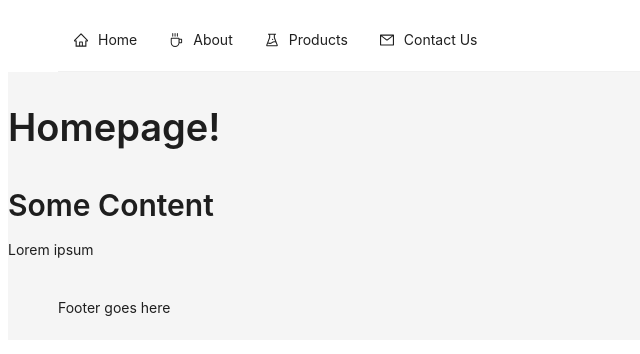
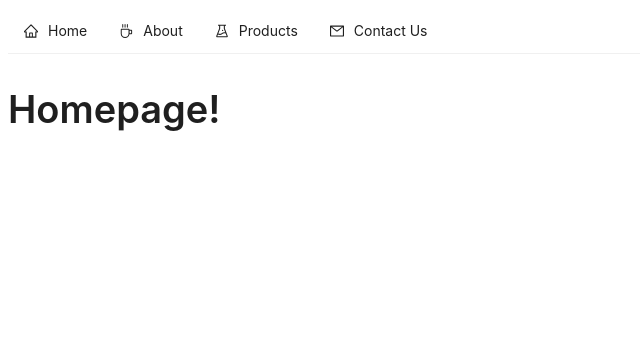
Before and after one commit to lsapundzic/b2b-store-frontend, a Next.js app: page / in a window 1280 px wide. Shown: the top 354 px of the page, without its empty margins (0-640 px from the left). Built offline with nearby package versions, Linux system fonts and the light colour scheme.

Commit message:
Fetching not resolved

```diff
--- a/app/layout.js
+++ b/app/layout.js
@@ -1,24 +1,20 @@
-"use client";
+// "use client";
 
 // Google fonts
 import { Inter } from "next/font/google";
 
 // Project components
-import { Layout } from "antd";
+
 import Navbar from "@/app/components/Navbar";
-import { Footer } from "antd/es/layout/layout";
-
-// AntD imports
-const { Header, Content } = Layout;
 
 const inter = Inter({ subsets: ["latin"] });
 
 // ! Metadata disabled, conflicts with use client
-// export const metadata = {
-//   title: "Sotla Laboratory Experts",
-//   description:
-//     "Manufacturers, distributors, and sellers of laboratory equipment & lab consumables",
-// };
+export const metadata = {
+  title: "Sotla Laboratory Experts",
+  description:
+    "Manufacturers, distributors, and sellers of laboratory equipment & lab consumables",
+};
 
 // Header styling
 const headerStyle = {
@@ -30,14 +26,9 @@ export default function RootLayout({ children }) {
     <html lang="en">
       <body className={inter.className}>
         {/* AntDesign layout structure */}
-        <Layout>
-          {/* Force-changed style, otherwise it leaves a black padding box on both sides of the navbar */}
-          <Header style={headerStyle}>
-            <Navbar />
-          </Header>
-          <Content>{children}</Content>
-          <Footer>Footer goes here</Footer>
-        </Layout>
+        {/* Force-changed style, otherwise it leaves a black padding box on both sides of the navbar */}
+        <Navbar />
+        <main>{children}</main>
       </body>
     </html>
   );
--- a/app/page.js
+++ b/app/page.js
@@ -2,7 +2,7 @@
 
 // AntD imports
 import { Typography } from "antd";
-const { Title, Paragraph } = Typography;
+const { Title } = Typography;
 
 export default function Homepage() {
   console.log("Homepage running...");
@@ -11,8 +11,6 @@ export default function Homepage() {
     <main>
       <Typography>
         <Title>Homepage!</Title>
-        <Title level={2}>Some Content</Title>
-        <Paragraph>Lorem ipsum</Paragraph>
       </Typography>
     </main>
   );
```
Also changed, not shown: app/about/page.jsx (+8 -3 lines).
